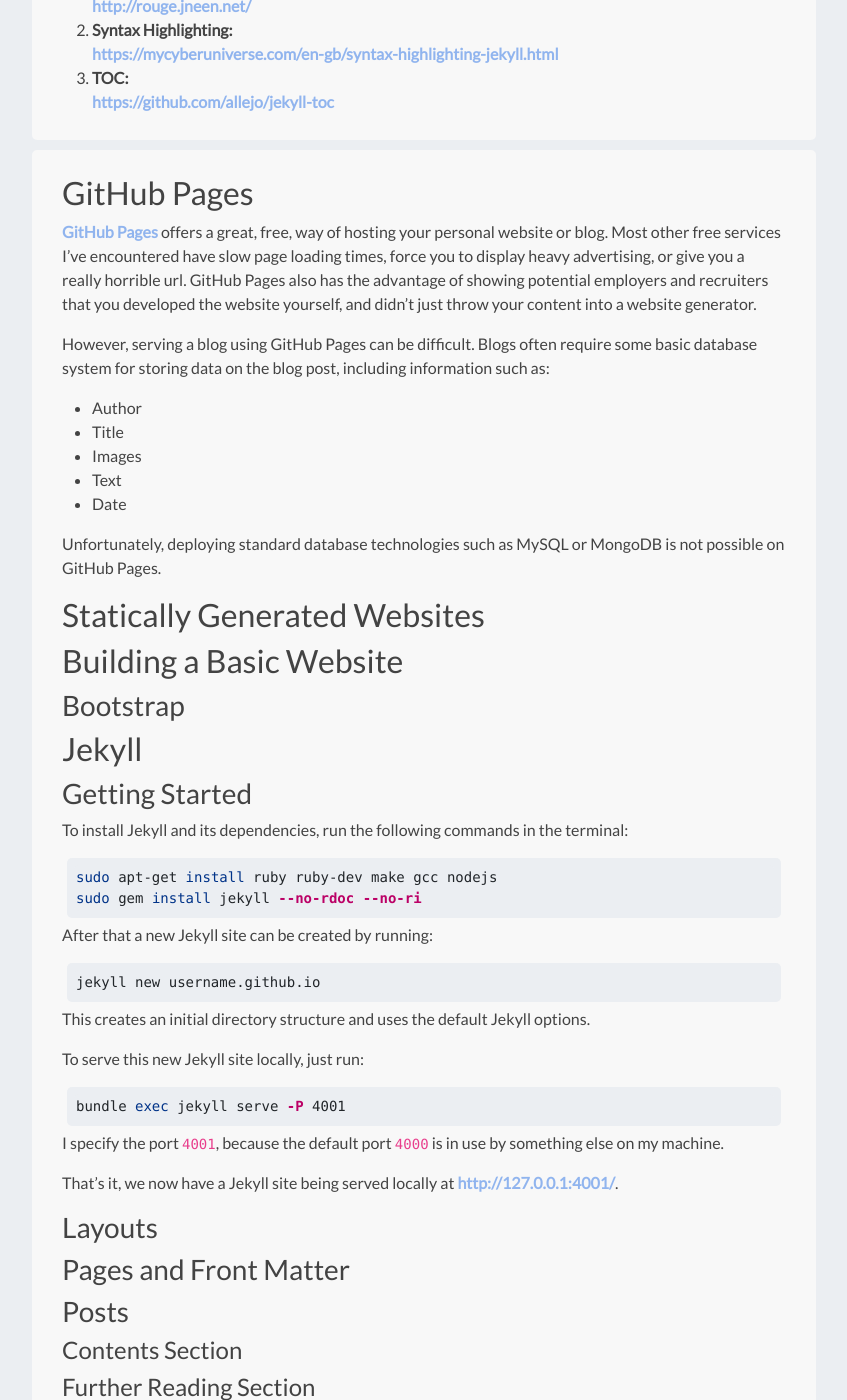
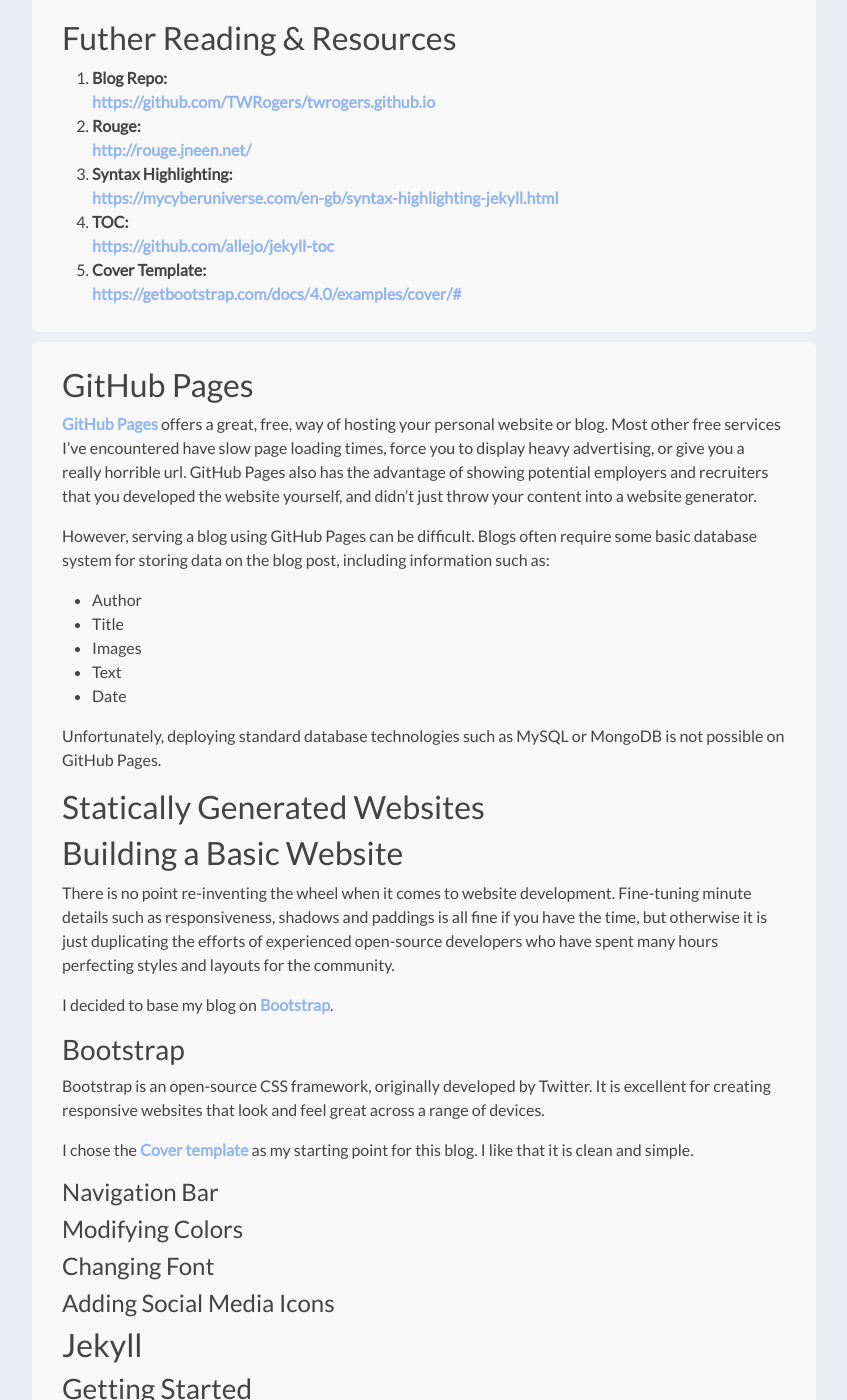
Before and after one commit to TWRogers/twrogers.github.io, a Jekyll site: the page built from _posts/2019-08-07-making-a-jekyll-blog-on-github-pages.md, in a window 1280 px wide and 1400 px high, scrolled down 797 px. Shown: the whole window, without its empty margins (216-1063 px from the left). Built offline with Jekyll 4.4.1, drawn with Linux system fonts in a browser that asks for light colours; some of the changed text lies outside the part shown.

Commit message:
added bootstrap section to jekyll post

```diff
--- a/_posts/2019-08-07-making-a-jekyll-blog-on-github-pages.md
+++ b/_posts/2019-08-07-making-a-jekyll-blog-on-github-pages.md
@@ -6,7 +6,7 @@
 categories: [HTML, Jekyll, Frontend]
 author: Thomas W. Rogers
 lead_image: github_jekyll.png
-further_reading: [["Rouge", "http://rouge.jneen.net/"], ["Syntax Highlighting", "https://mycyberuniverse.com/en-gb/syntax-highlighting-jekyll.html"], ["TOC", "https://github.com/allejo/jekyll-toc"]]
+further_reading: [["Blog Repo", "https://github.com/TWRogers/twrogers.github.io"], ["Rouge", "http://rouge.jneen.net/"], ["Syntax Highlighting", "https://mycyberuniverse.com/en-gb/syntax-highlighting-jekyll.html"], ["TOC", "https://github.com/allejo/jekyll-toc"], ["Cover Template", "https://getbootstrap.com/docs/4.0/examples/cover/#"]]
 ---
 ## GitHub Pages
 [GitHub Pages](https://pages.github.com/) offers a great, free, way of hosting your personal website or blog. Most other free services I've encountered have slow page loading times,
@@ -26,8 +26,22 @@
 ## Statically Generated Websites
 
 ## Building a Basic Website
+There is no point re-inventing the wheel when it comes to website development. Fine-tuning minute details such as responsiveness, shadows and paddings is all fine if you have the time, but otherwise it is just duplicating the efforts of experienced open-source developers who have spent many hours perfecting styles and layouts for the community.
+
+I decided to base my blog on [Bootstrap](https://getbootstrap.com/).
 
 ### Bootstrap
+Bootstrap is an open-source CSS framework, originally developed by Twitter. It is excellent for creating responsive websites that look and feel great across a range of devices.
+
+I chose the [Cover template](https://getbootstrap.com/docs/4.0/examples/cover/#) as my starting point for this blog. I like that it is clean and simple.
+
+#### Navigation Bar
+
+#### Modifying Colors
+
+#### Changing Font
+
+#### Adding Social Media Icons
 
 ## Jekyll
 ### Getting Started
```
